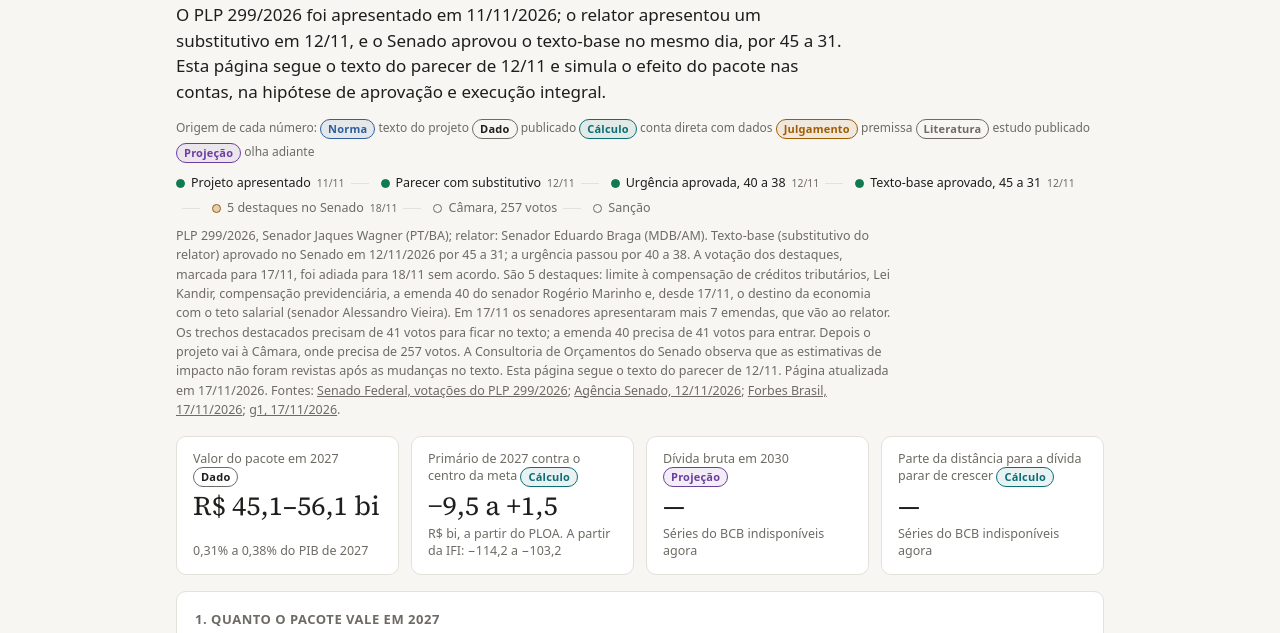
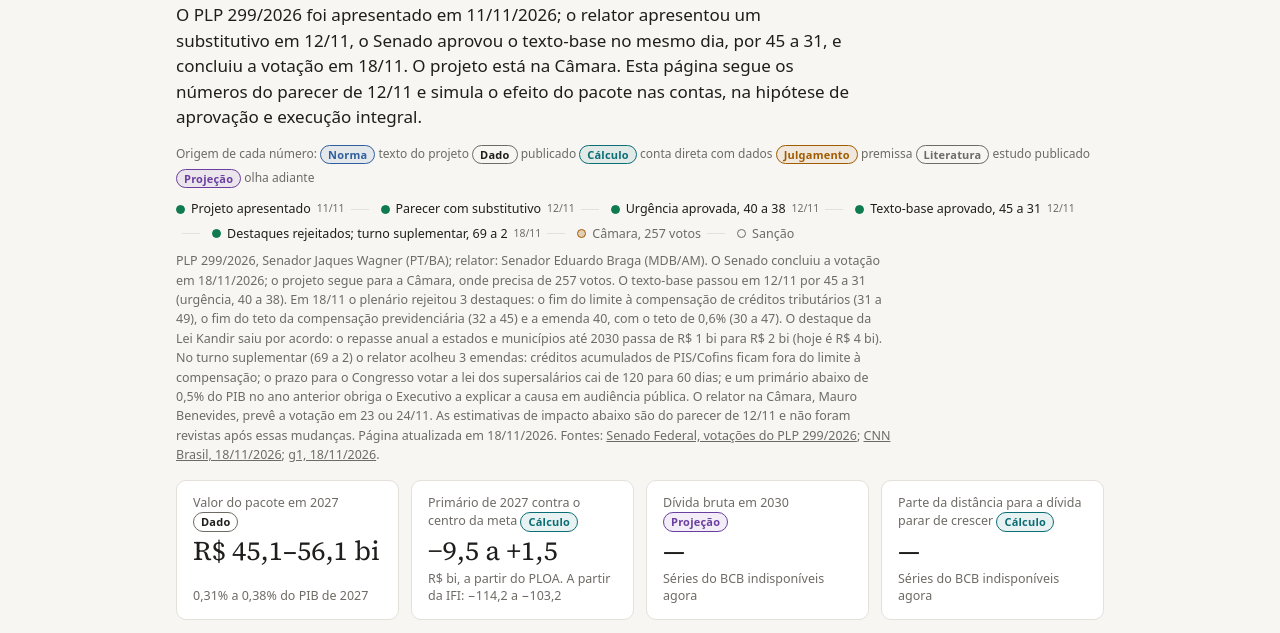
Before and after one commit to PedroDnT/lula4-monitor, a plain HTML site: page plano.html in a window 1280 px wide. Shown: the part 165-798 px from the top of the page. Drawn offline with Linux system fonts and the light colour scheme; no server answers.

Commit message:
PLP 299: Senado conclui votação em 18/11; projeto vai à Câmara
Three destaques rejected (credit compensation 31x49, pension
compensation cap 32x45, amendment 40 30x47); Lei Kandir by agreement,
R$ 2 bi a year to 2030; supplementary round 69x2 with 3 amendments
(PIS/Cofins credits outside the limit, 60-day supersalários deadline,
public hearing if primary < 0.5% GDP). Impact figures unchanged.

Co-Authored-By: Claude Opus 5.5 <noreply@anthropic.com>
Claude-Session: https://claude.ai/code/session_01546AxnHF1PFyKT3hBZys44

```diff
--- a/data/plano/medidas.json
+++ b/data/plano/medidas.json
@@ -1,10 +1,10 @@
 {
- "atualizado_em": "2026-11-17",
+ "atualizado_em": "2026-11-18",
  "projeto": {
   "nome": "PLP 299/2026",
   "autor": "Senador Jaques Wagner (PT/BA)",
   "relator": "Senador Eduardo Braga (MDB/AM)",
-  "status": "Texto-base (substitutivo do relator) aprovado no Senado em 12/11/2026 por 45 a 31; a urgência passou por 40 a 38. A votação dos destaques, marcada para 17/11, foi adiada para 18/11 sem acordo. São 5 destaques: limite à compensação de créditos tributários, Lei Kandir, compensação previdenciária, a emenda 40 do senador Rogério Marinho e, desde 17/11, o destino da economia com o teto salarial (senador Alessandro Vieira). Em 17/11 os senadores apresentaram mais 7 emendas, que vão ao relator. Os trechos destacados precisam de 41 votos para ficar no texto; a emenda 40 precisa de 41 votos para entrar. Depois o projeto vai à Câmara, onde precisa de 257 votos. A Consultoria de Orçamentos do Senado observa que as estimativas de impacto não foram revistas após as mudanças no texto. Esta página segue o texto do parecer de 12/11.",
+  "status": "O Senado concluiu a votação em 18/11/2026; o projeto segue para a Câmara, onde precisa de 257 votos. O texto-base passou em 12/11 por 45 a 31 (urgência, 40 a 38). Em 18/11 o plenário rejeitou 3 destaques: o fim do limite à compensação de créditos tributários (31 a 49), o fim do teto da compensação previdenciária (32 a 45) e a emenda 40, com o teto de 0,6% (30 a 47). O destaque da Lei Kandir saiu por acordo: o repasse anual a estados e municípios até 2030 passa de R$ 1 bi para R$ 2 bi (hoje é R$ 4 bi). No turno suplementar (69 a 2) o relator acolheu 3 emendas: créditos acumulados de PIS/Cofins ficam fora do limite à compensação; o prazo para o Congresso votar a lei dos supersalários cai de 120 para 60 dias; e um primário abaixo de 0,5% do PIB no ano anterior obriga o Executivo a explicar a causa em audiência pública. O relator na Câmara, Mauro Benevides, prevê a votação em 23 ou 24/11. As estimativas de impacto abaixo são do parecer de 12/11 e não foram revistas após essas mudanças.",
   "url": "https://www25.senado.leg.br/web/atividade/materias/-/materia/176328",
   "status_fontes": [
    {
@@ -12,16 +12,12 @@
     "url": "https://www25.senado.leg.br/web/atividade/materias/-/materia/176328/votacoes"
    },
    {
-    "fonte": "Agência Senado, 12/11/2026",
-    "url": "https://www12.senado.leg.br/noticias/materias/2026/11/12/texto-principal-do-ajuste-fiscal-e-aprovado-pelo-senado"
+    "fonte": "CNN Brasil, 18/11/2026",
+    "url": "https://www.cnnbrasil.com.br/politica/senado-faz-acordo-sobre-lei-kandir-e-conclui-votacao-do-plp-ajuste-fiscal/"
    },
    {
-    "fonte": "Forbes Brasil, 17/11/2026",
-    "url": "https://forbes.com.br/forbes-money/2026/11/destaques-ajuste-fiscal-senado/"
-   },
-   {
-    "fonte": "g1, 17/11/2026",
-    "url": "https://g1.globo.com/politica/noticia/2026/11/17/senado-adia-votacao-de-destaques-ao-projeto-de-ajuste-fiscal-do-governo-para-quarta-feira.ghtml"
+    "fonte": "g1, 18/11/2026",
+    "url": "https://g1.globo.com/politica/noticia/2026/11/18/senado-comeca-a-votar-requerimentos-para-modificar-proposta-de-ajuste-fiscal-de-lula.ghtml"
    }
   ]
  },
@@ -47,9 +43,9 @@
    "feito": true
   },
   {
-   "etapa": "5 destaques no Senado",
+   "etapa": "Destaques rejeitados; turno suplementar, 69 a 2",
    "data": "2026-11-18",
-   "feito": false
+   "feito": true
   },
   {
    "etapa": "Câmara, 257 votos",
@@ -111,7 +107,7 @@
   {
    "id": "creditos",
    "medida": "Limite à compensação de créditos tributários",
-   "texto": "O Executivo pode reduzir a compensação de tributos com créditos, até o valor da redução de limite somado ao bloqueio do ano. Os percentuais saem por ato do Executivo.",
+   "texto": "O Executivo pode reduzir a compensação de tributos com créditos, até o valor da redução de limite somado ao bloqueio do ano. Os percentuais saem por ato do Executivo. Os créditos acumulados de PIS/Cofins ficam fora do limite (emenda acolhida em 18/11).",
    "artigo": "LC 200, art. 6º-F",
    "lado": "Receita",
    "impacto_2027_bi": null,
@@ -140,13 +136,13 @@
   {
    "id": "limites",
    "medida": "Limites a despesas específicas",
-   "texto": "Lei Kandir: entrega limitada a R$ 1 bi por ano de 2027 a 2030, e a diferença é paga de 2031 a 2037. Compensação previdenciária: R$ 3 bi por ano de 2027 a 2030. Proex: R$ 1 bi por ano até 2030.",
+   "texto": "Lei Kandir: entrega limitada a R$ 2 bi por ano de 2027 a 2030 (acordo de 18/11; era R$ 1 bi no parecer). Compensação previdenciária: R$ 3 bi por ano de 2027 a 2030. Proex: R$ 1 bi por ano até 2030.",
    "artigo": "LC 176, art. 1º; Lei 9.796, art. 8º-C; PLP, art. 11",
    "lado": "Despesa",
    "impacto_2027_bi": null,
    "impacto_min_bi": 10,
    "impacto_max_bi": 12,
-   "impacto_fonte": "Moretti, via O Globo; fora da faixa do parecer. Parte é adiamento, não corte"
+   "impacto_fonte": "Moretti, via O Globo; fora da faixa do parecer. Parte é adiamento, não corte; a faixa é anterior ao acordo da Lei Kandir de 18/11"
   },
   {
    "id": "petroleo",
@@ -178,7 +174,7 @@
   {
    "id": "supersalarios",
    "medida": "Supersalários",
-   "texto": "O Congresso tem 120 dias para votar a lei do teto (art. 37, § 11, da Constituição). A economia do Executivo reduz o limite de despesa ou vai para investimento e segurança pública. O projeto não corta pagamentos.",
+   "texto": "O Congresso tem 60 dias (era 120 no parecer) para votar a lei do teto (art. 37, § 11, da Constituição). A economia do Executivo reduz o limite de despesa ou vai para investimento e segurança pública. O projeto não corta pagamentos.",
    "artigo": "PLP, art. 10",
    "lado": "Despesa",
    "impacto_2027_bi": null,
@@ -207,7 +203,7 @@
   {
    "id": "integral",
    "cenario": "Aprovado e usado por inteiro",
-   "precisa": "O Senado e a Câmara aprovam o texto do parecer, e o Executivo aciona a contenção de despesa e o limite à compensação de créditos nas faixas do parecer.",
+   "precisa": "A Câmara aprova o texto do Senado, e o Executivo aciona a contenção de despesa e o limite à compensação de créditos nas faixas do parecer.",
    "medidas": [
     "contencao",
     "creditos",
--- a/plano.html
+++ b/plano.html
@@ -97,7 +97,7 @@ details.card p { max-width: 80ch; }
 <header class="site-head"><div class="in"><p class="site-title">Monitor LULA4<small>juros, câmbio e fiscal depois da eleição de 2026</small></p><nav class="tabs" aria-label="Páginas"><a href="index.html"><span class="vs-long">Cenário precificado</span><span class="vs-short">Cenário</span></a><a href="dominancia.html"><span class="vs-long">Panorama fiscal</span><span class="vs-short">Fiscal</span></a><a href="plano.html" aria-current="page"><span class="vs-long">Projeção PLP 299/2026</span><span class="vs-short">PLP 299</span></a><a href="metodo.html">Método</a><a href="simples.html" class="tab-simple" aria-label="Versão simples"><span class="vs-long">Versão simples</span><span class="vs-short">Simples</span></a></nav></div></header>
 <main class="sp">
   <h1>O plano fiscal, se for cumprido</h1>
-  <p class="lead" id="lead">O PLP 299/2026 foi apresentado em 11/11/2026; o relator apresentou um substitutivo em 12/11, e o Senado aprovou o texto-base no mesmo dia, por 45 a 31. Esta página segue o texto do parecer de 12/11 e simula o efeito do pacote nas contas, na hipótese de aprovação e execução integral.</p>
+  <p class="lead" id="lead">O PLP 299/2026 foi apresentado em 11/11/2026; o relator apresentou um substitutivo em 12/11, o Senado aprovou o texto-base no mesmo dia, por 45 a 31, e concluiu a votação em 18/11. O projeto está na Câmara. Esta página segue os números do parecer de 12/11 e simula o efeito do pacote nas contas, na hipótese de aprovação e execução integral.</p>
   <p class="legend">Origem de cada número: <span class="tag tag-norma">Norma</span> texto do projeto <span class="tag tag-dado">Dado</span> publicado <span class="tag tag-calc">Cálculo</span> conta direta com dados <span class="tag tag-jul">Julgamento</span> premissa <span class="tag tag-lit">Literatura</span> estudo publicado <span class="tag tag-sim">Projeção</span> olha adiante</p>
   <ol class="steps" id="steps" aria-label="Tramitação"></ol>
   <p class="src" id="status" style="margin:-8px 0 16px">—</p>
```
